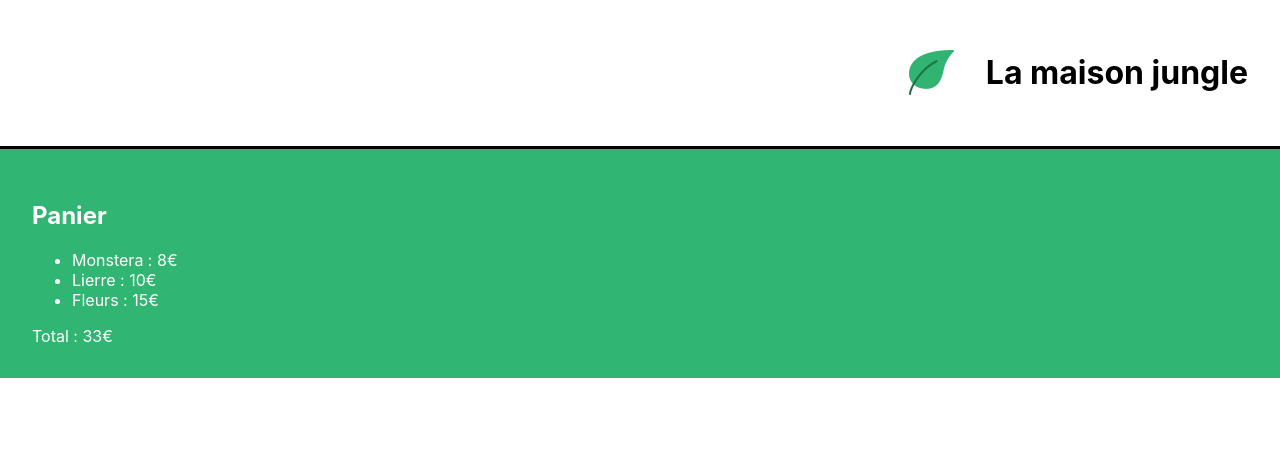
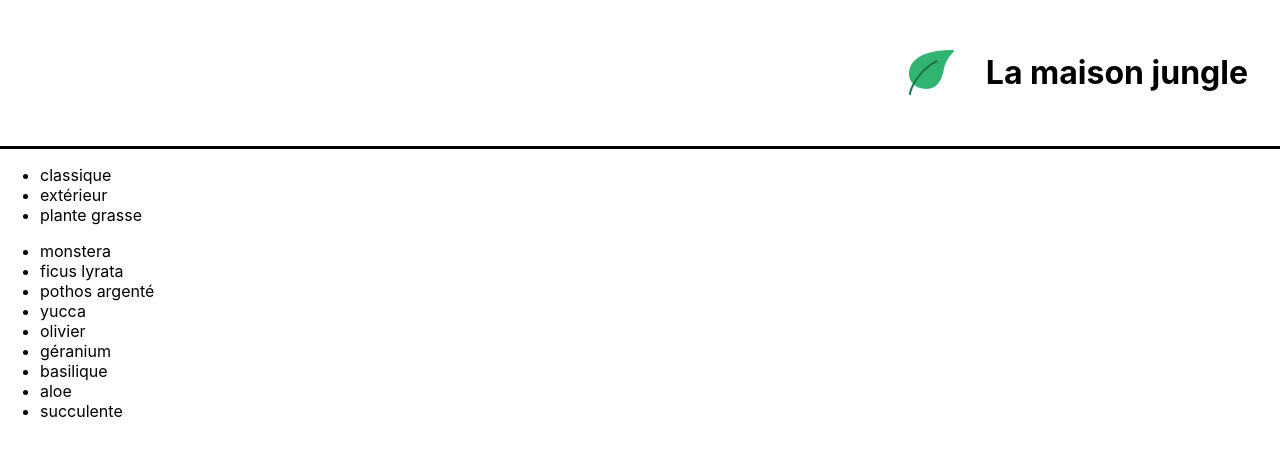
Before and after one commit to hermannleboss/oc-react-app, a React (Create React App) app: page / in a window 1280 px wide. Shown: the top 456 px of the page. Built offline with nearby package versions, Linux system fonts and the light colour scheme.

Commit message:
Shopping list created

```diff
--- a/src/components/App.js
+++ b/src/components/App.js
@@ -1,11 +1,14 @@
 import Banner from './Banner'
+import ShoppingList from "./ShoppingList";
 
-import Cart from './Cart'
+//import Cart from './Cart'
 function App() {
 
     return (<div>
         <Banner/>
-        <Cart/>
+
+            {/* <Cart /> */}
+            <ShoppingList></ShoppingList>
     </div>
     )
 }
--- /dev/null
+++ b/src/components/ShoppingList.js
@@ -0,0 +1,26 @@
+import { plantList } from '../datas/plantList'
+
+function ShoppingList() {
+    const categories = plantList.reduce(
+        (acc, plant) =>
+            acc.includes(plant.category) ? acc : acc.concat(plant.category),
+        []
+    )
+
+    return (
+        <div>
+            <ul>
+                {categories.map((cat) => (
+                    <li key={cat}>{cat}</li>
+                ))}
+            </ul>
+            <ul>
+                {plantList.map((plant) => (
+                    <li key={plant.id}>{plant.name}</li>
+                ))}
+            </ul>
+        </div>
+    )
+}
+
+export default ShoppingList
--- /dev/null
+++ b/src/datas/plantList.js
@@ -0,0 +1,47 @@
+export const plantList = [
+    {
+        name: 'monstera',
+        category: 'classique',
+        id: '1ed'
+    },
+    {
+        name: 'ficus lyrata',
+        category: 'classique',
+        id: '2ab'
+    },
+    {
+        name: 'pothos argenté',
+        category: 'classique',
+        id: '3sd'
+    },
+    {
+        name: 'yucca',
+        category: 'classique',
+        id: '4kk'
+    },
+    {
+        name: 'olivier',
+        category: 'extérieur',
+        id: '5pl'
+    },
+    {
+        name: 'géranium',
+        category: 'extérieur',
+        id: '6uo'
+    },
+    {
+        name: 'basilique',
+        category: 'extérieur',
+        id: '7ie'
+    },
+    {
+        name: 'aloe',
+        category: 'plante grasse',
+        id: '8fp'
+    },
+    {
+        name: 'succulente',
+        category: 'plante grasse',
+        id: '9vn'
+    }
+]
```
